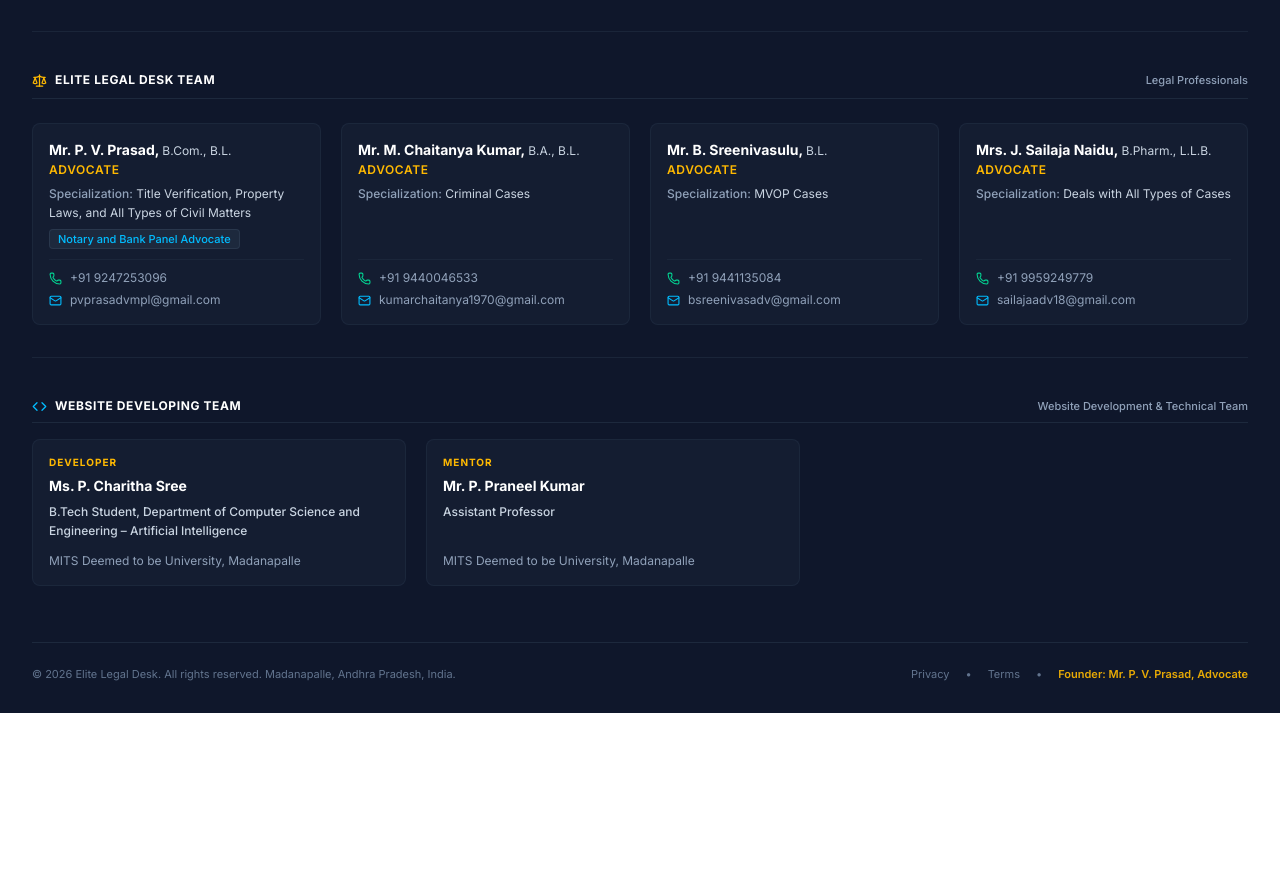
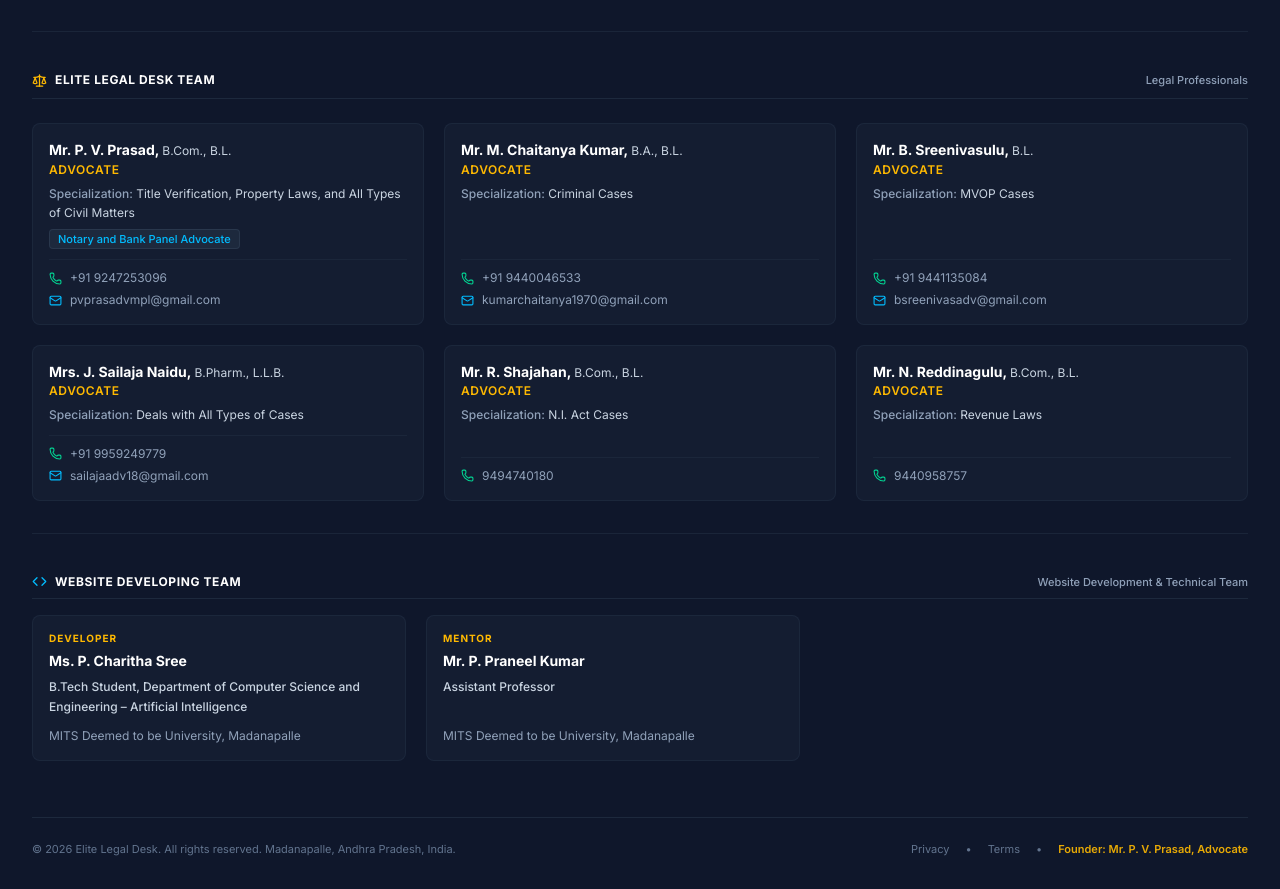
Before and after one commit to charithasree13/unified_legal_system, a React (Vite) app in the folder client/: page /dashboard in a window 1280 px wide. Shown: the part 4653-5542 px from the top of the page. Before the commit the page ends 5366 px from the top, so only its background shows below. Built offline with nearby package versions, Linux system fonts and the light colour scheme; no server answers; a web font is replaced by a local one.

Commit message:
Update Elite Legal Desk Team footer section with advocates R. Shajahan and N. Reddinagulu

```diff
--- a/client/src/components/FooterSection.tsx
+++ b/client/src/components/FooterSection.tsx
@@ -2,6 +2,80 @@ import React from 'react';
 import { Link } from 'react-router-dom';
 import { MapPin, Mail, Phone, ShieldCheck, Scale, Award, GraduationCap, Code } from 'lucide-react';
 import { useAuthStore } from '../store/authStore';
+
+interface TeamMember {
+  id: string;
+  name: string;
+  degree: string;
+  designation: string;
+  specialization: string;
+  badge?: string;
+  phone: string;
+  phoneDisplay: string;
+  email?: string;
+}
+
+const ELITE_LEGAL_DESK_TEAM: TeamMember[] = [
+  {
+    id: 'pv-prasad',
+    name: 'Mr. P. V. Prasad',
+    degree: 'B.Com., B.L.',
+    designation: 'Advocate',
+    specialization: 'Title Verification, Property Laws, and All Types of Civil Matters',
+    badge: 'Notary and Bank Panel Advocate',
+    phone: '+919247253096',
+    phoneDisplay: '+91 9247253096',
+    email: 'pvprasadvmpl@gmail.com',
+  },
+  {
+    id: 'm-chaitanya-kumar',
+    name: 'Mr. M. Chaitanya Kumar',
+    degree: 'B.A., B.L.',
+    designation: 'Advocate',
+    specialization: 'Criminal Cases',
+    phone: '+919440046533',
+    phoneDisplay: '+91 9440046533',
+    email: 'kumarchaitanya1970@gmail.com',
+  },
+  {
+    id: 'b-sreenivasulu',
+    name: 'Mr. B. Sreenivasulu',
+    degree: 'B.L.',
+    designation: 'Advocate',
+    specialization: 'MVOP Cases',
+    phone: '+919441135084',
+    phoneDisplay: '+91 9441135084',
+    email: 'bsreenivasadv@gmail.com',
+  },
+  {
+    id: 'j-sailaja-naidu',
+    name: 'Mrs. J. Sailaja Naidu',
+    degree: 'B.Pharm., L.L.B.',
+    designation: 'Advocate',
+    specialization: 'Deals with All Types of Cases',
+    phone: '+919959249779',
+    phoneDisplay: '+91 9959249779',
+    email: 'sailajaadv18@gmail.com',
+  },
+  {
+    id: 'r-shajahan',
+    name: 'Mr. R. Shajahan',
+    degree: 'B.Com., B.L.',
+    designation: 'Advocate',
+    specialization: 'N.I. Act Cases',
+    phone: '+919494740180',
+    phoneDisplay: '9494740180',
+  },
+  {
+    id: 'n-reddinagulu',
+    name: 'Mr. N. Reddinagulu',
+    degree: 'B.Com., B.L.',
+    designation: 'Advocate',
+    specialization: 'Revenue Laws',
+    phone: '+919440958757',
+    phoneDisplay: '9440958757',
+  },
+];
 
 export const FooterSection: React.FC = () => {
   const { user } = useAuthStore();
@@ -139,148 +213,53 @@ export const FooterSection: React.FC = () => {
             <span className="text-[11px] text-slate-400 font-medium">Legal Professionals</span>
           </div>
 
-          <div className="grid grid-cols-1 sm:grid-cols-2 lg:grid-cols-4 gap-5">
-
-            {/* Team Member 1 */}
-            <div className="bg-slate-800/40 border border-slate-800/90 rounded-lg p-4 space-y-2.5 flex flex-col justify-between hover:border-slate-700 transition-colors">
+          <div className="grid grid-cols-1 sm:grid-cols-2 lg:grid-cols-3 gap-5">
+            {ELITE_LEGAL_DESK_TEAM.map((member) => (
+              <div
+                key={member.id}
+                className="bg-slate-800/40 border border-slate-800/90 rounded-lg p-4 space-y-2.5 flex flex-col justify-between hover:border-slate-700 transition-colors"
+              >
                 <div className="space-y-1.5">
                   <div>
                     <h5 className="font-bold text-white text-sm leading-snug">
-                    Mr. P. V. Prasad, <span className="text-slate-300 font-normal text-xs">B.Com., B.L.</span>
+                      {member.name},{' '}
+                      <span className="text-slate-300 font-normal text-xs">{member.degree}</span>
                     </h5>
                     <p className="text-amber-400 text-xs font-semibold uppercase tracking-wider mt-0.5 flex items-center gap-1">
-                    <span>Advocate</span>
+                      <span>{member.designation}</span>
                     </p>
                   </div>
 
                   <div className="text-slate-300 text-xs leading-relaxed">
                     <span className="text-slate-400 font-medium">Specialization:</span>{' '}
-                  <span>Title Verification, Property Laws, and All Types of Civil Matters</span>
+                    <span>{member.specialization}</span>
                   </div>
 
+                  {member.badge && (
                     <div className="inline-block bg-slate-800 text-sky-400 text-[11px] px-2 py-0.5 rounded font-medium border border-slate-700/60">
-                  Notary and Bank Panel Advocate
+                      {member.badge}
                     </div>
+                  )}
                 </div>
 
                 <div className="pt-2.5 border-t border-slate-800/80 space-y-1.5 text-xs text-slate-400">
                   <div className="flex items-center gap-2">
                     <Phone size={13} className="text-emerald-400 flex-shrink-0" />
-                  <a href="tel:+919247253096" className="hover:text-white transition-colors">
-                    +91 9247253096
+                    <a href={`tel:${member.phone}`} className="hover:text-white transition-colors">
+                      {member.phoneDisplay}
                     </a>
                   </div>
+                  {member.email && (
                     <div className="flex items-center gap-2">
                       <Mail size={13} className="text-sky-400 flex-shrink-0" />
-                  <a href="mailto:pvprasadvmpl@gmail.com" className="hover:text-white transition-colors break-all">
-                    pvprasadvmpl@gmail.com
+                      <a href={`mailto:${member.email}`} className="hover:text-white transition-colors break-all">
+                        {member.email}
                       </a>
                     </div>
+                  )}
                 </div>
               </div>
-
-            {/* Team Member 2 */}
-            <div className="bg-slate-800/40 border border-slate-800/90 rounded-lg p-4 space-y-2.5 flex flex-col justify-between hover:border-slate-700 transition-colors">
-              <div className="space-y-1.5">
-                <div>
-                  <h5 className="font-bold text-white text-sm leading-snug">
-                    Mr. M. Chaitanya Kumar, <span className="text-slate-300 font-normal text-xs">B.A., B.L.</span>
-                  </h5>
-                  <p className="text-amber-400 text-xs font-semibold uppercase tracking-wider mt-0.5">
-                    Advocate
-                  </p>
-                </div>
-
-                <div className="text-slate-300 text-xs leading-relaxed">
-                  <span className="text-slate-400 font-medium">Specialization:</span>{' '}
-                  <span>Criminal Cases</span>
-                </div>
-              </div>
-
-              <div className="pt-2.5 border-t border-slate-800/80 space-y-1.5 text-xs text-slate-400">
-                <div className="flex items-center gap-2">
-                  <Phone size={13} className="text-emerald-400 flex-shrink-0" />
-                  <a href="tel:+919440046533" className="hover:text-white transition-colors">
-                    +91 9440046533
-                  </a>
-                </div>
-                <div className="flex items-center gap-2">
-                  <Mail size={13} className="text-sky-400 flex-shrink-0" />
-                  <a href="mailto:kumarchaitanya1970@gmail.com" className="hover:text-white transition-colors break-all">
-                    kumarchaitanya1970@gmail.com
-                  </a>
-                </div>
-              </div>
-            </div>
-
-            {/* Team Member 3 */}
-            <div className="bg-slate-800/40 border border-slate-800/90 rounded-lg p-4 space-y-2.5 flex flex-col justify-between hover:border-slate-700 transition-colors">
-              <div className="space-y-1.5">
-                <div>
-                  <h5 className="font-bold text-white text-sm leading-snug">
-                    Mr. B. Sreenivasulu, <span className="text-slate-300 font-normal text-xs">B.L.</span>
-                  </h5>
-                  <p className="text-amber-400 text-xs font-semibold uppercase tracking-wider mt-0.5">
-                    Advocate
-                  </p>
-                </div>
-
-                <div className="text-slate-300 text-xs leading-relaxed">
-                  <span className="text-slate-400 font-medium">Specialization:</span>{' '}
-                  <span>MVOP Cases</span>
-                </div>
-              </div>
-
-              <div className="pt-2.5 border-t border-slate-800/80 space-y-1.5 text-xs text-slate-400">
-                <div className="flex items-center gap-2">
-                  <Phone size={13} className="text-emerald-400 flex-shrink-0" />
-                  <a href="tel:+919441135084" className="hover:text-white transition-colors">
-                    +91 9441135084
-                  </a>
-                </div>
-                <div className="flex items-center gap-2">
-                  <Mail size={13} className="text-sky-400 flex-shrink-0" />
-                  <a href="mailto:bsreenivasadv@gmail.com" className="hover:text-white transition-colors break-all">
-                    bsreenivasadv@gmail.com
-                  </a>
-                </div>
-              </div>
-            </div>
-
-            {/* Team Member 4 */}
-            <div className="bg-slate-800/40 border border-slate-800/90 rounded-lg p-4 space-y-2.5 flex flex-col justify-between hover:border-slate-700 transition-colors">
-              <div className="space-y-1.5">
-                <div>
-                  <h5 className="font-bold text-white text-sm leading-snug">
-                    Mrs. J. Sailaja Naidu, <span className="text-slate-300 font-normal text-xs">B.Pharm., L.L.B.</span>
-                  </h5>
-                  <p className="text-amber-400 text-xs font-semibold uppercase tracking-wider mt-0.5">
-                    Advocate
-                  </p>
-                </div>
-
-                <div className="text-slate-300 text-xs leading-relaxed">
-                  <span className="text-slate-400 font-medium">Specialization:</span>{' '}
-                  <span>Deals with All Types of Cases</span>
-                </div>
-              </div>
-
-              <div className="pt-2.5 border-t border-slate-800/80 space-y-1.5 text-xs text-slate-400">
-                <div className="flex items-center gap-2">
-                  <Phone size={13} className="text-emerald-400 flex-shrink-0" />
-                  <a href="tel:+919959249779" className="hover:text-white transition-colors">
-                    +91 9959249779
-                  </a>
-                </div>
-                <div className="flex items-center gap-2">
-                  <Mail size={13} className="text-sky-400 flex-shrink-0" />
-                  <a href="mailto:sailajaadv18@gmail.com" className="hover:text-white transition-colors break-all">
-                    sailajaadv18@gmail.com
-                  </a>
-                </div>
-              </div>
-            </div>
-
+            ))}
           </div>
         </div>
 
```
Lines whose indentation alone changed are shown as unchanged.
